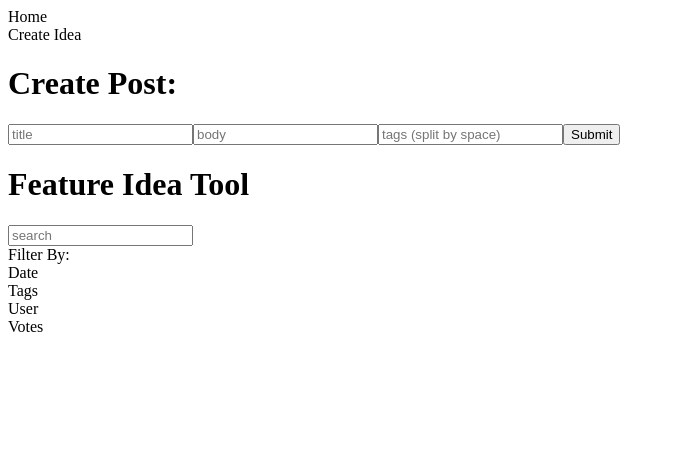
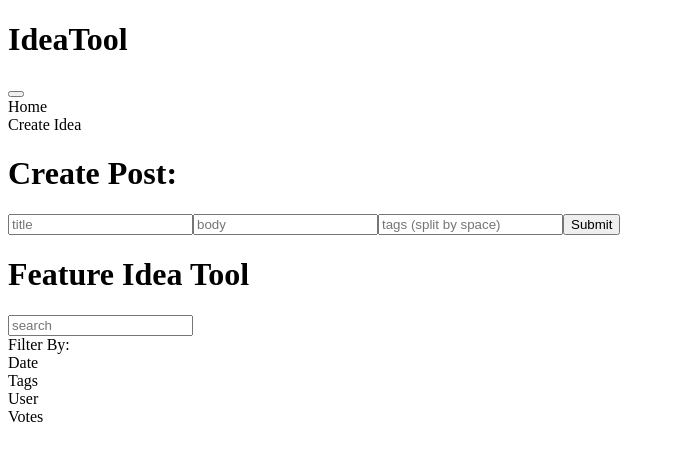
Before and after one commit to idealists/idea-list, a website: page client/index.html in a window 1280 px wide. Shown: the whole page, without its empty margins (0-675 px from the left). Drawn offline with Linux system fonts and the light colour scheme; no server answers.

Commit message:
Progress on OAuth

```diff
--- a/client/index.html
+++ b/client/index.html
@@ -5,6 +5,9 @@
   <title>Idea Tool</title>
 </head>
 <body>
+  <h1>IdeaTool</h1>
+  <button href="/auth"></button>
+
   <div id="main"></div>
   <script src="build.js"></script>
 </body>
--- a/server/server.js
+++ b/server/server.js
@@ -10,9 +10,10 @@ app.get('/',function(req, res){
 
 require('./middleware.js')(app, express);
 
-var server = app.listen(process.env.PORT || 5000, function(){
+var server = app.listen(process.env.PORT || 5000, function () {
   var host = server.address().address;
   var port = server.address().port;
 
-  console.log('i am at http://%s:%s', host, port);
+  console.log('Serving at http://localhost:%s', port);
+
 });
```
Also changed, not shown: client/scripts/oauth.js (added).
